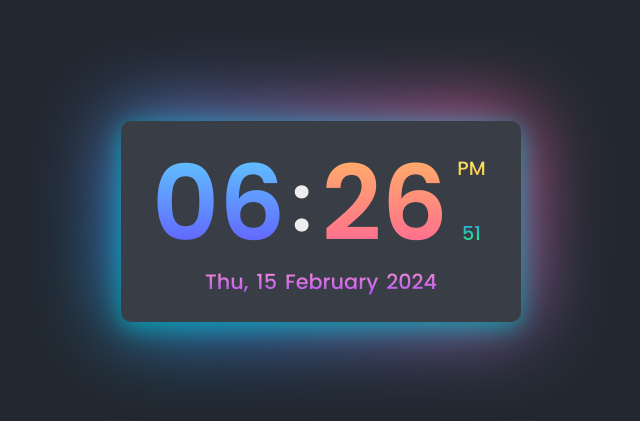
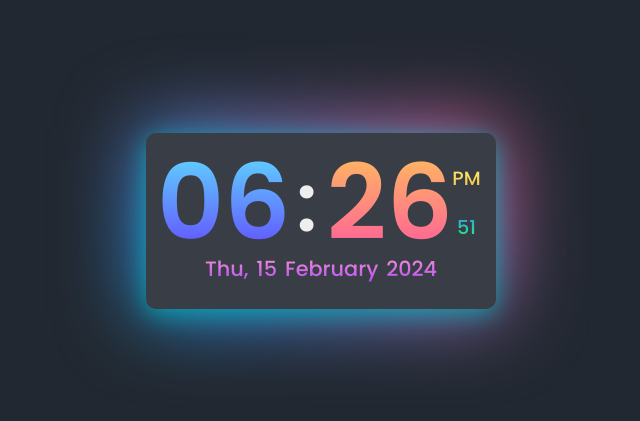
Before and after one commit to dilipkrishnan/DigitalClockWidget, a plain HTML site: page index.html in a window 1280 px wide. Shown: the part 179-600 px from the top of the page, without its empty margins (319-959 px from the left). Drawn offline with nearby package versions, Linux system fonts and the light colour scheme.

Commit message:
Bug Fixes

```diff
--- a/css/style.css
+++ b/css/style.css
@@ -19,7 +19,7 @@ body{
   position: relative;
   color: #ffffff;
   background: #393E46;
-  width: 400px;
+  width: 350px;
   padding: 20px 20px;
   box-shadow: 0 5px 25px rgba(0, 173, 181, 0.8);
   border-radius: 10px;
@@ -68,7 +68,7 @@ body{
   align-items: center;
   font-weight: 600;
   padding: 0 10px;
-  line-height: 125px;
+  line-height: 100px;
 }
 
 .hours, .minutes{
@@ -99,7 +99,6 @@ body{
   justify-content: center;
   align-items: center;
   flex-direction: column;
-  margin-left: 10px;
 }
 
 .period, .seconds{
@@ -108,14 +107,14 @@ body{
 }
 
 .period{
-  transform: translateY(-20px);
+  transform: translateY(-10px);
   background: -webkit-linear-gradient(90deg,#f7b63f, #faf879);
   -webkit-text-fill-color: transparent;
   -webkit-background-clip: text;
 }
 
 .seconds{
-  transform: translateY(16px);
+  transform: translateY(10px);
   background: -webkit-linear-gradient(90deg,#24ff6d,#2f93f1);
   -webkit-text-fill-color: transparent;
   -webkit-background-clip: text;
```
